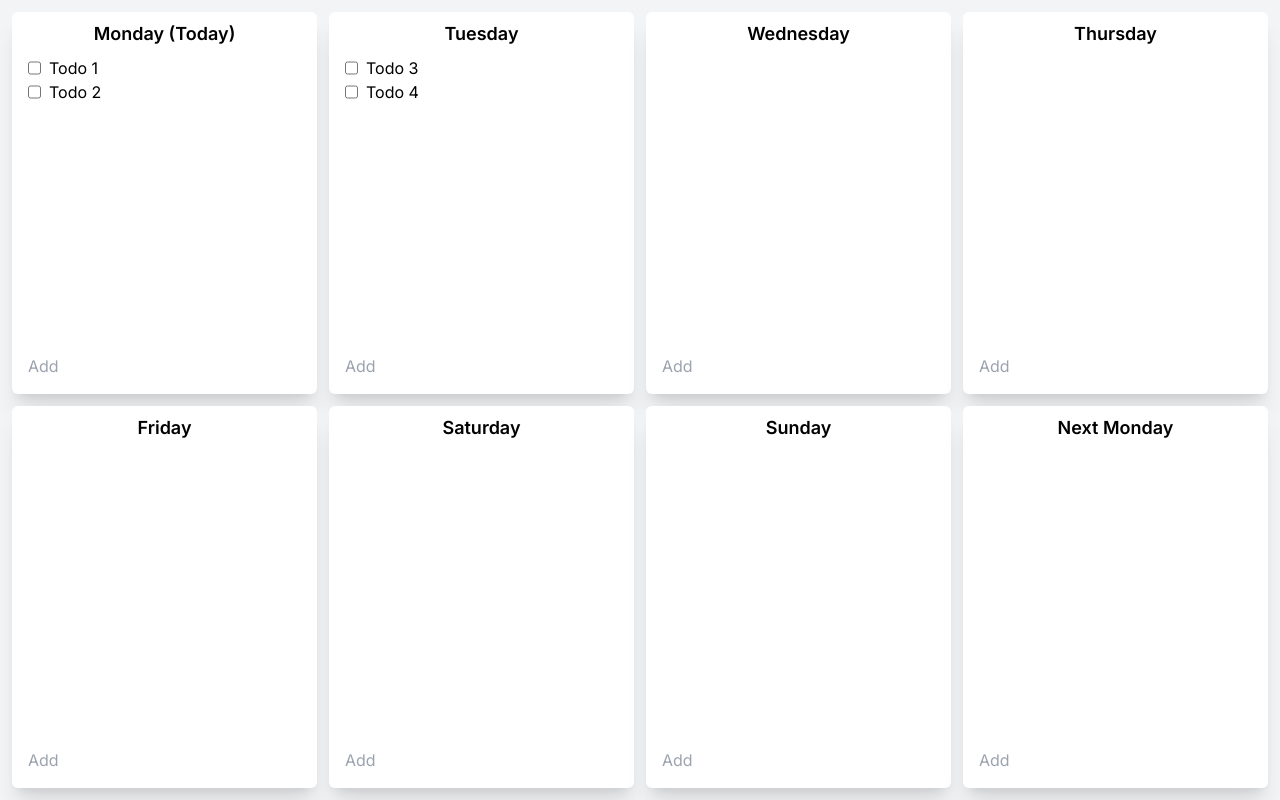
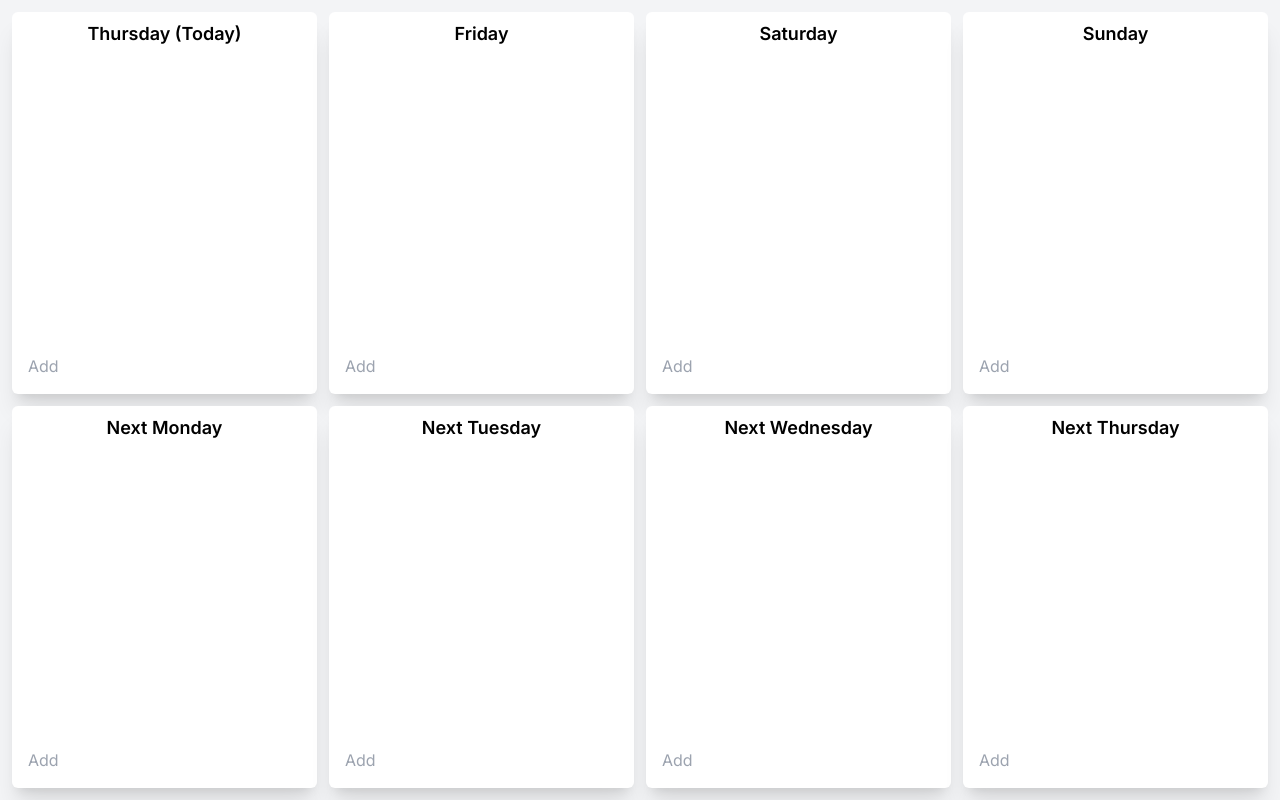
Before and after one commit to kutluhann/todo, a Next.js app: page / in a window 1280 px wide. Built offline with nearby package versions, Linux system fonts and the light colour scheme.

Commit message:
Add day generation logic

```diff
--- a/src/app/page.js
+++ b/src/app/page.js
@@ -1,79 +1,12 @@
-"use client"
-
-import DayCard from "@/components/DayCard";
-import { DragDropContext } from '@hello-pangea/dnd';
-import { useState } from "react";
+import TodoArea from "@/components/TodoArea";
+import { generateTodoDays } from "@/app/utils";
 
 export default function Home() {
-  const [days, setDays] = useState([
-    "Monday (Today)",
-    "Tuesday",
-    "Wednesday",
-    "Thursday",
-    "Friday",
-    "Saturday",
-    "Sunday",
-    "Next Monday",
-  ])
-  const [todos, setTodos] = useState([
-    {
-      text: "Todo 1",
-      checked: false,
-      id: "12",
-      day: "Monday (Today)",
-    },
-    {
-      text: "Todo 2",
-      checked: false,
-      id: "13",
-      day: "Monday (Today)",
-    },
-    {
-      text: "Todo 3",
-      checked: false,
-      id: "14",
-      day: "Tuesday",
-    },
-    {
-      text: "Todo 4",
-      checked: false,
-      id: "15",
-      day: "Tuesday",
-    },
-  ])
+  const days = generateTodoDays()
 
-  const onDragEnd = (result) => {
-    console.log(result)
-    const { destination, source, draggableId } = result
-
-    if (!destination) return
-
-    const todo = todos.find(todo => todo.id === draggableId)
-    const todosInDestinationDay = todos.filter(todo => todo.day === destination.droppableId && todo.id !== draggableId)
-    const todosInDifferentDays = todos.filter(todo => todo.day !== destination.droppableId && todo.id !== draggableId)
-
-    if (destination.droppableId !== source.droppableId) todo.day = destination.droppableId
-
-    setTodos([
-      ...todosInDifferentDays,
-      ...todosInDestinationDay.slice(0, destination.index),
-      todo,
-      ...todosInDestinationDay.slice(destination.index)
-    ])
-  }
+  console.log(days)
 
   return (
-    <div className="h-full p-3 flex justify-center items-center">
-      <DragDropContext onDragEnd={onDragEnd}>
-        <div className="h-full w-full grid grid-cols-1 sm:grid-cols-2 lg:grid-cols-4  sm:grid-rows-4 lg:grid-rows-2 *:w-full *:h-full gap-3">
-          {days.map(day => {
-            const list = todos.filter(todo => todo.day == day)
-            return (
-              <DayCard key={day} day={day} todos={list} setTodos={setTodos} />
-            )
-          })}
-        </div>
-      </DragDropContext>
-    </div>
+    <TodoArea days={days} />
   );
 }
--- /dev/null
+++ b/src/app/utils.js
@@ -0,0 +1,52 @@
+export const days = [
+  "Monday",
+  "Tuesday",
+  "Wednesday",
+  "Thursday",
+  "Friday",
+  "Saturday",
+  "Sunday",
+]
+
+export const addDaysToDate = (date, days) => {
+  return new Date(date.getTime() + 1000 * 60 * 60 * 24 * days)
+}
+
+export const generateTodoDays = () => {
+  const currentDate = new Date()
+  const today = currentDate.toLocaleDateString("en", { weekday: 'long' })
+
+  const index = days.findIndex(day => day === today)
+  const filteredDays = days.filter(day => day !== today)
+
+  return [
+    {
+      name: today + " (Today)",
+      date: currentDate,
+      daysFromToday: 0,
+    },
+    ...filteredDays.slice(index).map(dayName => {
+      const dayIndex = days.findIndex(day => day === dayName)
+
+      return ({
+        name: dayName,
+        date: addDaysToDate(currentDate, dayIndex - index),
+        daysFromToday: dayIndex - index,
+      })
+    }),
+    ...filteredDays.slice(0, index).map(dayName => {
+      const dayIndex = days.findIndex(day => day === dayName)
+
+      return ({
+        name: "Next " + dayName,
+        date: addDaysToDate(currentDate, 7 + dayIndex - index),
+        daysFromToday: 7 + dayIndex - index,
+      })
+    }),
+    {
+      name: "Next " + today,
+      date: addDaysToDate(currentDate, 7),
+      daysFromToday: 7,
+    },
+  ]
+}
--- a/src/components/DayCard.jsx
+++ b/src/components/DayCard.jsx
@@ -14,7 +14,7 @@ export default function DayCard({ day, todos, setTodos }) {
       text: newTodo,
       id: Math.floor(Math.random() * 10000) + "",
       checked: false,
-      day
+      day: day.name,
     }])
 
     setNewTodo("")
@@ -22,8 +22,8 @@ export default function DayCard({ day, todos, setTodos }) {
 
   return (
     <div className="bg-white rounded-md flex flex-col items-center gap-2 px-4 py-2 shadow-xl has-[.dragging-over]:border-2 border-black">
-      <p className="deneme font-semibold text-lg">{day}</p>
-      <Droppable droppableId={day}>
+      <p className="deneme font-semibold text-lg">{day.name}</p>
+      <Droppable droppableId={day.name}>
         {(provided, snapshot) => (
           <div
             {...provided.droppableProps}
--- /dev/null
+++ b/src/components/TodoArea.jsx
@@ -0,0 +1,69 @@
+"use client"
+
+import DayCard from "@/components/DayCard";
+import { DragDropContext } from '@hello-pangea/dnd';
+import { useState } from "react";
+
+export default function TodoArea({ days }) {
+  const [todos, setTodos] = useState([
+    {
+      text: "Todo 1",
+      checked: false,
+      id: "12",
+      day: "Monday (Today)",
+    },
+    {
+      text: "Todo 2",
+      checked: false,
+      id: "13",
+      day: "Monday (Today)",
+    },
+    {
+      text: "Todo 3",
+      checked: false,
+      id: "14",
+      day: "Tuesday",
+    },
+    {
+      text: "Todo 4",
+      checked: false,
+      id: "15",
+      day: "Tuesday",
+    },
+  ])
+
+  const onDragEnd = (result) => {
+    console.log(result)
+    const { destination, source, draggableId } = result
+
+    if (!destination) return
+
+    const todo = todos.find(todo => todo.id === draggableId)
+    const todosInDestinationDay = todos.filter(todo => todo.day === destination.droppableId && todo.id !== draggableId)
+    const todosInDifferentDays = todos.filter(todo => todo.day !== destination.droppableId && todo.id !== draggableId)
+
+    if (destination.droppableId !== source.droppableId) todo.day = destination.droppableId
+
+    setTodos([
+      ...todosInDifferentDays,
+      ...todosInDestinationDay.slice(0, destination.index),
+      todo,
+      ...todosInDestinationDay.slice(destination.index)
+    ])
+  }
+
+  return (
+    <div className="h-full p-3 flex justify-center items-center">
+      <DragDropContext onDragEnd={onDragEnd}>
+        <div className="h-full w-full grid grid-cols-1 sm:grid-cols-2 lg:grid-cols-4  sm:grid-rows-4 lg:grid-rows-2 *:w-full *:h-full gap-3">
+          {days.map(day => {
+            const list = todos.filter(todo => todo.day == day.name)
+            return (
+              <DayCard key={day} day={day} todos={list} setTodos={setTodos} />
+            )
+          })}
+        </div>
+      </DragDropContext>
+    </div>
+  );
+}
```
